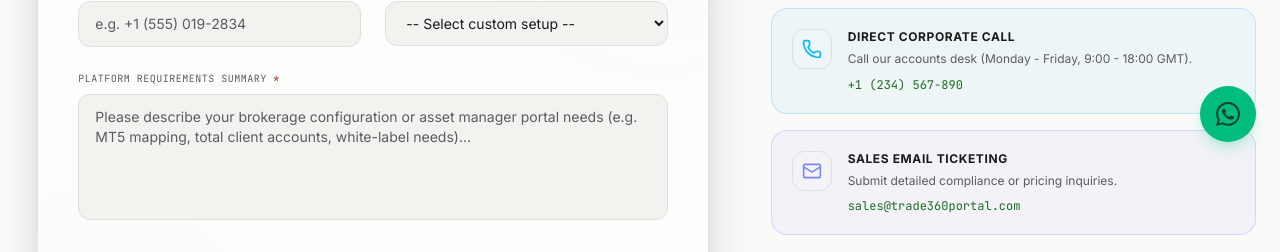
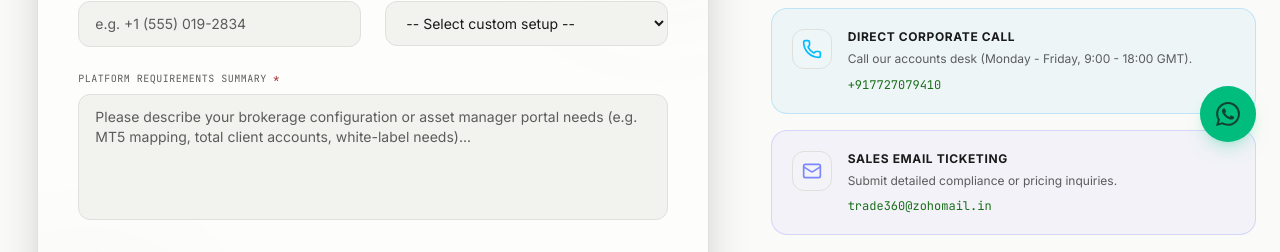
Before and after one commit to krisshusharma14-eduu/Trade360-website, a React (Vite) app in the folder frontend/: page /contact in a window 1280 px wide. Shown: the part 634-886 px from the top of the page. Built offline with nearby package versions, Linux system fonts and the light colour scheme.

Commit message:
Update Contact.tsx

```diff
--- a/frontend/src/pages/Contact.tsx
+++ b/frontend/src/pages/Contact.tsx
@@ -12,7 +12,7 @@ interface ContactProps {
 }
 
 export default function Contact({ onAddToast }: ContactProps) {
-  const whatsappNumber = '+1234567890';
+  const whatsappNumber = '+919825020271';
   const message = encodeURIComponent('Hello Trade 360, I am interested in scheduling a customized platform consultation.');
   const whatsappUrl = `https://wa.me/${whatsappNumber}?text=${message}`;
 
@@ -30,8 +30,8 @@ export default function Contact({ onAddToast }: ContactProps) {
       icon: <Phone className="w-5 h-5 text-sky-400" />,
       title: 'Direct Corporate Call',
       desc: 'Call our accounts desk (Monday - Friday, 9:00 - 18:00 GMT).',
-      actionText: '+1 (234) 567-890',
-      actionUrl: 'tel:+1234567890',
+      actionText: '+917727079410',
+      actionUrl: 'tel:+917727079410',
       target: '_self',
       bg: 'bg-sky-500/5 hover:bg-sky-500/10 border-sky-500/20'
     },
@@ -39,8 +39,8 @@ export default function Contact({ onAddToast }: ContactProps) {
       icon: <Mail className="w-5 h-5 text-indigo-400" />,
       title: 'Sales Email Ticketing',
       desc: 'Submit detailed compliance or pricing inquiries.',
-      actionText: 'sales@trade360portal.com',
-      actionUrl: 'mailto:sales@trade360portal.com',
+      actionText: 'trade360@zohomail.in',
+      actionUrl: 'mailto:trade360@zohomail.in',
       target: '_self',
       bg: 'bg-indigo-500/5 hover:bg-indigo-500/10 border-indigo-500/20'
     }
```
